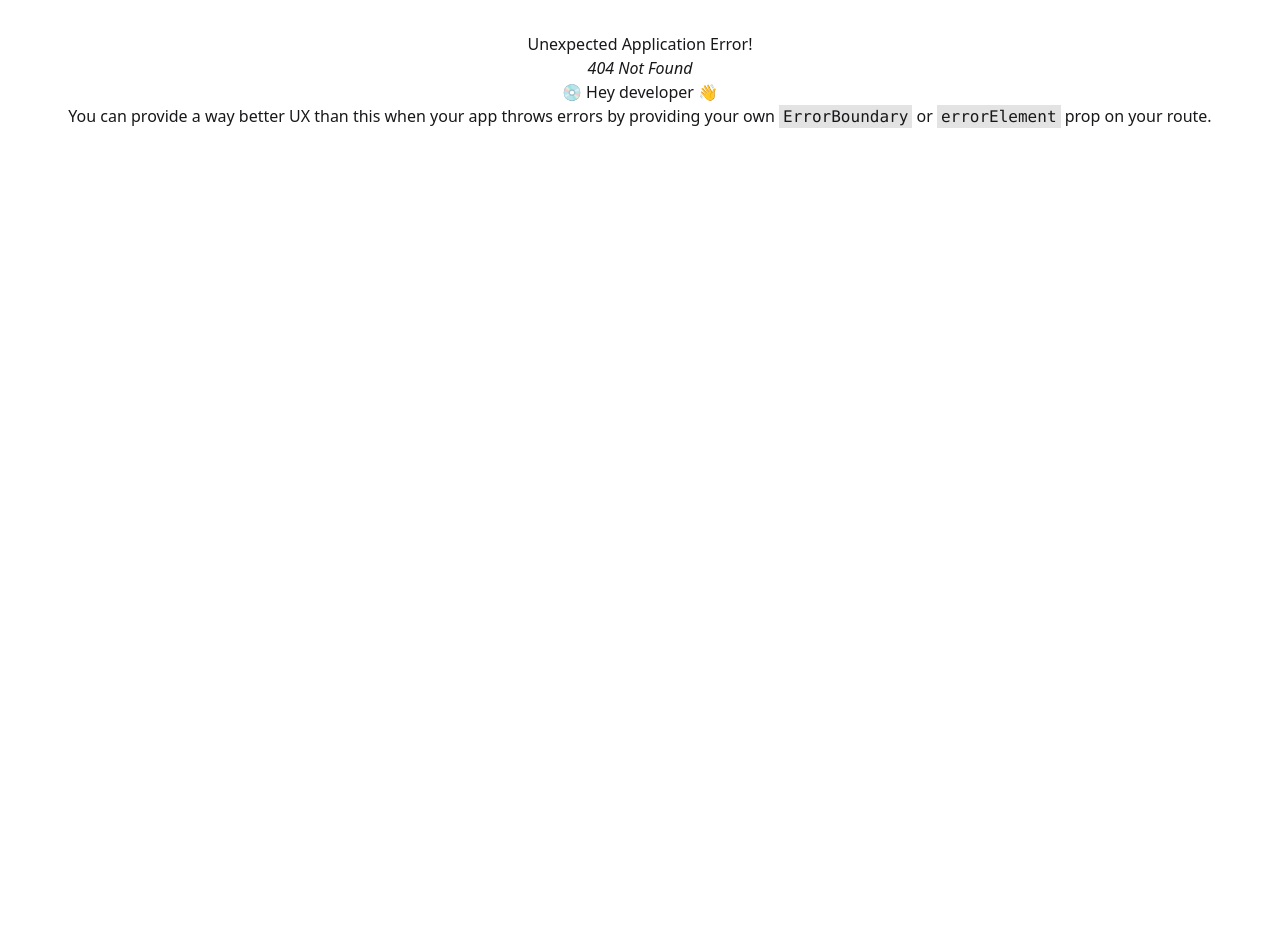
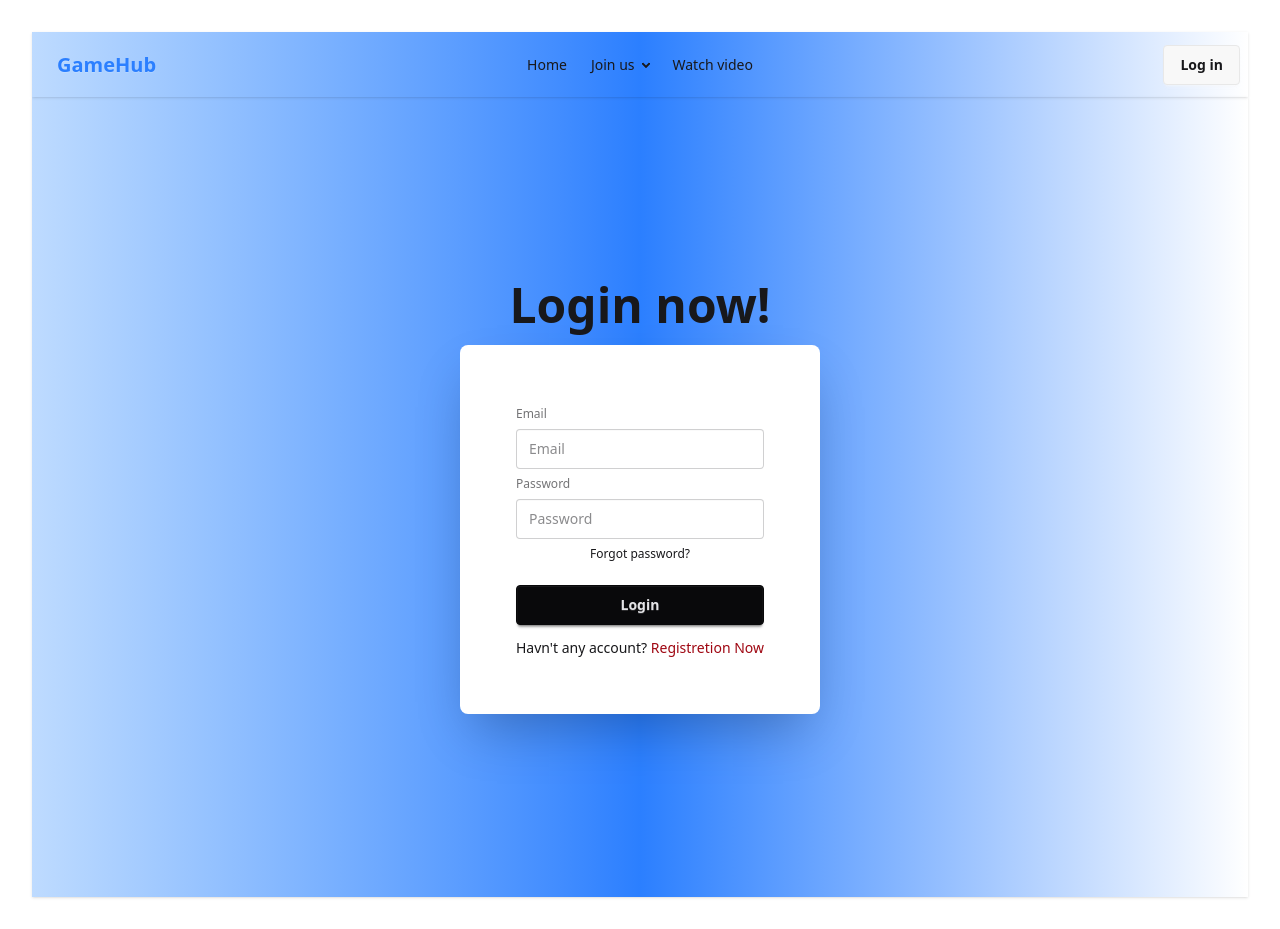
Before and after one commit to Ridwan346/assingment-9, a React (Vite) app: page /login in a window 1280 px wide. Before the commit this address had no page. Before the commit the page ends 800 px from the top, so only its background shows below. Built offline with nearby package versions, Linux system fonts and the light colour scheme.

Commit message:
scond commit

```diff
--- a/package.json
+++ b/package.json
@@ -11,6 +11,7 @@
   },
   "dependencies": {
     "@tailwindcss/vite": "^4.1.18",
+    "firebase": "^12.8.0",
     "react": "^19.2.0",
     "react-dom": "^19.2.0",
     "react-router": "^7.12.0",
--- a/public/game.json
+++ b/public/game.json
@@ -86,5 +86,17 @@
     "longDescription": "Asphalt 9: Legends delivers an adrenaline-filled racing experience with real-world licensed cars and visually stunning tracks. The game focuses on arcade-style racing with nitro boosts, sharp turns, and cinematic visuals. Players can compete in career mode, multiplayer races, and limited-time events. Regular updates and new cars keep the racing experience fresh and exciting.",
     "ratings": "4.4",
     "developer": "Gameloft"
-  }
+  },
+  {
+  "id": "9",
+  "title": "Stardew Valley",
+  "coverPhoto": "https://encrypted-tbn0.gstatic.com/images?q=tbn:ANd9GcSCu4ON6OJcZoxlamYQmWYyz4frn__T4iuhLw&s",
+  "category": "Simulation",
+  "downloadLink": "https://www.stardewvalley.net/",
+  "description": "Stardew Valley is a farming simulation game where players grow crops, raise animals, and build relationships.",
+  "longDescription": "Stardew Valley is a popular indie farming simulation game that combines farming, crafting, and role-playing elements. Players inherit a run-down farm and work to restore it by planting crops, raising livestock, mining for resources, fishing, and interacting with townsfolk. The game offers a relaxing experience with seasonal events, quests, and multiplayer options, making it a beloved title for casual and dedicated gamers alike.",
+  "ratings": "4.7",
+  "developer": "ConcernedApe"
+}
+
 ]
--- /dev/null
+++ b/src/LogIn/Login.jsx
@@ -0,0 +1,32 @@
+import React from 'react';
+import { NavLink } from 'react-router';
+
+const Login = () => {
+    return (
+        <div>
+            <div className="hero bg-gradient-to-r from-blue-200 via-blue-500 to white shadow-sm min-h-screen">
+  <div className="hero-content flex-col ">
+    <div className="text-center lg:text-left">
+      <h1 className="text-5xl text-center font-bold">Login now!</h1>
+
+    </div>
+    <div className="card bg-base-100 w-full max-w-sm shrink-0 shadow-2xl">
+      <div className="card-body">
+        <fieldset className="fieldset">
+          <label className="label">Email</label>
+          <input type="email" className="input" placeholder="Email" />
+          <label className="label">Password</label>
+          <input type="password" className="input" placeholder="Password" />
+          <div><a className="link link-hover">Forgot password?</a></div>
+          <button className="btn btn-neutral mt-4">Login</button>
+        </fieldset>
+        <h1>Havn't any account? <span className='text-red-800'><NavLink to={'/register'}>Registretion Now</NavLink></span></h1>
+      </div>
+    </div>
+  </div>
+ </div>
+        </div>
+    );
+};
+
+export default Login;
--- /dev/null
+++ b/src/LogIn/Register.jsx
@@ -0,0 +1,72 @@
+import React, { useState } from 'react';
+import { createUserWithEmailAndPassword,  } from 'firebase/auth';
+import { auth } from './email';
+import { Link } from 'react-router';
+import { sendEmailVerification } from 'firebase/auth';
+
+
+const Register = () => {
+  let [error ,seterror] =useState('')
+    let [sucsess ,setsucsess] =useState('')
+    let [showPass ,setshowPass] =useState('')
+
+    let handleSubmit = (e) =>{
+          e.preventDefault();
+          let email = e.target.email.value;
+          let password =e.target.pass.value;
+        console.log("submit", email ,password)
+        let carecter =/^(?=.*[A-Za-z])(?=.*\d).{6,}$/;
+       if(!carecter.test(password)){
+        seterror('must be 6')
+        return;
+       }
+
+        setsucsess(false)
+        seterror('')
+        createUserWithEmailAndPassword(auth ,email ,password)
+        .then(result => {
+            console.log(result.user)
+            setsucsess(true)
+            e.target.reset();
+            sendEmailVerification(result.user)
+            .then(()=>{
+              alert('verify your email')
+            })
+        })
+        .catch(error =>{
+            console.log('error hapen' ,error.message)
+            seterror(error.message)
+        })
+    }
+   let handlePass = (e) =>{
+    e.preventDefault()
+      setshowPass(!showPass)
+    }
+    return (
+        <div>
+            <div className="hero bg-gradient-to-r from-blue-200 via-blue-500 to white shadow-sm min-h-screen">
+  <div className="hero-content flex-col ">
+    <div className="text-center lg:text-left">
+      <h1 className="text-5xl text-center font-bold">Registretion Now!</h1>
+
+    </div>
+    <div className="card bg-base-100 w-full max-w-sm shrink-0 shadow-2xl">
+      <div className="card-body">
+        <fieldset className="fieldset">
+          <label className="label">Email</label>
+          <input type="email" className="input" placeholder="Email" />
+          <label className="label">Password</label>
+          <input type="password" className="input" placeholder="Password" />
+
+          <button className="btn btn-neutral mt-4">Register</button>
+        </fieldset>
+
+      </div>
+    </div>
+  </div>
+ </div>
+        </div>
+    );
+};
+
+export default Register;
--- /dev/null
+++ b/src/LogIn/firebase.cofig.js
@@ -0,0 +1,18 @@
+// Import the functions you need from the SDKs you need
+import { initializeApp } from "firebase/app";
+// TODO: Add SDKs for Firebase products that you want to use
+// https://firebase.google.com/docs/web/setup#available-libraries
+
+// Your web app's Firebase configuration
+const firebaseConfig = {
+  apiKey: "AIzaSyA2V5CC1sk3Lxj9y1uKiReiWixQcwdEflc",
+  authDomain: "game-downlode.firebaseapp.com",
+  projectId: "game-downlode",
+  storageBucket: "game-downlode.firebasestorage.app",
+  messagingSenderId: "719949519478",
+  appId: "1:719949519478:web:f3bf0f748abe8c0b9c5d57"
+};
+
+// Initialize Firebase
+const app = initializeApp(firebaseConfig);
+export const auth = getAuth(app);
--- a/src/Nav/Nav.jsx
+++ b/src/Nav/Nav.jsx
@@ -28,21 +28,21 @@ const Nav = () => {
   </div>
   <div className="navbar-center hidden lg:flex">
     <ul className="menu menu-horizontal px-1">
-      <li><a>Item 1</a></li>
+      <li><NavLink to={'/'}><a>Home</a></NavLink></li>
       <li>
         <details>
-          <summary>Parent</summary>
+          <summary>Join us</summary>
           <ul className="p-2 bg-base-100 w-40 z-1">
-            <li><a>Submenu 1</a></li>
-            <li><a>Submenu 2</a></li>
+            <li><NavLink to={'/register'}>Registretion Now</NavLink></li>
+            <li><NavLink to={'/login'}>Log In</NavLink></li>
           </ul>
         </details>
       </li>
-      <li><a>Item 3</a></li>
+      <li><NavLink to={'https://www.youtube.com/watch?v=KurHR-5VmIw'}><a>Watch video</a></NavLink></li>
     </ul>
   </div>
   <div className="navbar-end">
-    <a className="btn">Button</a>
+    <NavLink to={'/login'}><a className="btn">Log in</a></NavLink>
   </div>
 </div>
     );
--- a/src/main.jsx
+++ b/src/main.jsx
@@ -9,6 +9,8 @@ import Home from './Home/Home.jsx';
 import Carddetail from './Home/Carddetail.jsx';
 import "slick-carousel/slick/slick.css";
 import "slick-carousel/slick/slick-theme.css";
+import Login from './LogIn/Login.jsx';
+import Register from './LogIn/Register.jsx';
 
 const router = createBrowserRouter([
   {
@@ -29,6 +31,14 @@ const router = createBrowserRouter([
           return fetch('/game.json')
          .then(res => res.json());
           }
+      },
+      {
+        path:'login',
+        Component:Login
+      },
+      {
+        path:'register',
+        Component: Register
       }
     ]
   },
```
Also changed, not shown: 1 other file (tests, documents, lock files or other folders).
